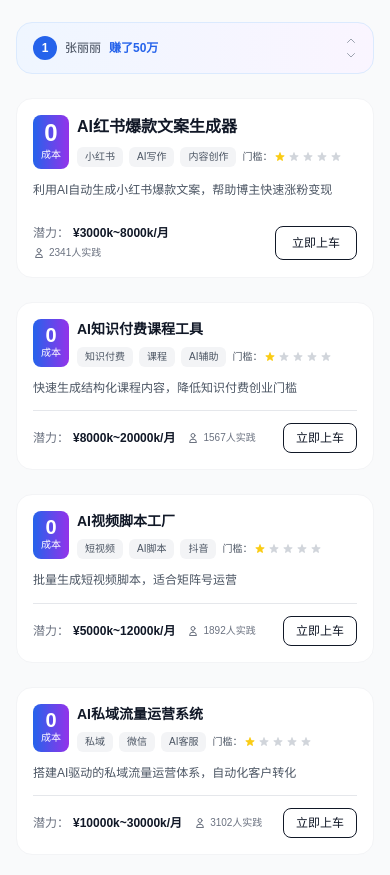
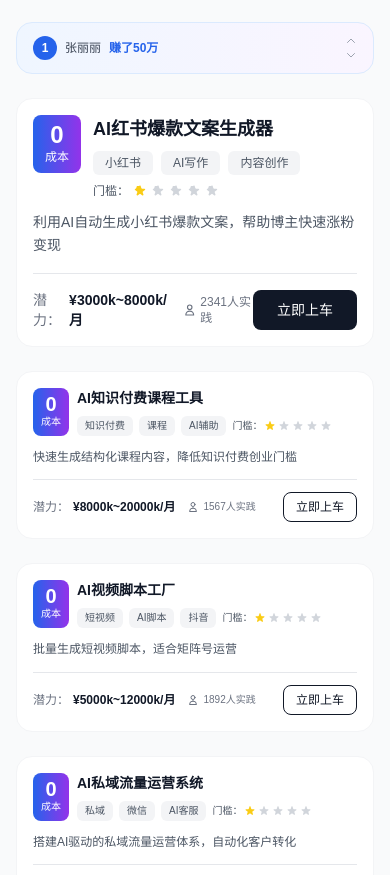
Before and after one commit to pikecode/aisalaryengine, a Vue app: page / in a window 390 px wide. Shown: the part 1635-2510 px from the top of the page. Built offline with nearby package versions, Linux system fonts and the light colour scheme.

Commit message:
refactor: 优化ProjectCard大卡片布局
- 移除左侧图片区域，采用全宽内容展示
- 增大成本徽章和标题字体提升视觉层次
- 优化底部统计和按钮布局，提升可读性
- 按钮改为深色样式增强视觉对比度

```diff
--- a/src/components/home/ProjectCard.vue
+++ b/src/components/home/ProjectCard.vue
@@ -1,40 +1,37 @@
 <template>
-  <!-- Featured card: horizontal layout on desktop, vertical on mobile -->
+  <!-- Featured card: horizontal layout with enhanced content -->
   <div
     v-if="isFeatured"
     class="rounded-2xl p-4 md:p-6 transition-all duration-200 cursor-pointer hover:shadow-xl border h-full bg-white border-gray-100"
   >
-    <div class="flex flex-col md:flex-row items-start gap-4 md:gap-6 h-full">
-      <!-- Left side: Badge + Content -->
-      <div class="flex-1 w-full">
-        <div class="flex items-start gap-2 md:gap-3 mb-3">
-          <!-- Cost Badge -->
-          <span class="inline-flex flex-col items-center justify-center px-2 md:px-3 py-1.5 md:py-2 rounded-lg bg-gradient-to-r from-blue-600 to-purple-600 text-white flex-shrink-0">
+    <div class="flex flex-col h-full">
+      <!-- Cost Badge + Title -->
+      <div class="flex items-start gap-3 mb-3">
+        <span class="inline-flex flex-col items-center justify-center px-3 py-2 rounded-lg bg-gradient-to-r from-blue-600 to-purple-600 text-white flex-shrink-0">
           <span class="text-2xl md:text-3xl font-bold leading-none">0</span>
-            <span class="text-[10px] md:text-xs font-normal mt-0.5">成本</span>
+          <span class="text-xs font-normal mt-0.5">成本</span>
         </span>
 
-          <!-- Title + Tags -->
-          <div class="flex-1">
-            <h3 class="text-base md:text-lg font-bold text-gray-900 mb-2">
+        <div class="flex-1 min-w-0">
+          <h3 class="text-lg md:text-xl font-bold text-gray-900 mb-2">
             {{ project.title }}
           </h3>
 
           <!-- Tags + Difficulty -->
-            <div class="flex flex-wrap items-center gap-1.5 md:gap-2">
+          <div class="flex flex-wrap items-center gap-2">
             <span
               v-for="tag in project.tags.slice(0, 3)"
               :key="tag"
-                class="text-[10px] md:text-xs px-2 md:px-3 py-0.5 md:py-1 rounded-md bg-gray-100 text-gray-600"
+              class="text-xs px-3 py-1 rounded-md bg-gray-100 text-gray-600"
             >
               {{ tag }}
             </span>
 
             <!-- Difficulty Stars -->
-              <div class="flex items-center gap-0.5 md:gap-1">
-                <span class="text-[10px] md:text-xs text-gray-600">门槛：</span>
-                <svg v-for="i in 5" :key="i" class="w-3 md:w-3.5 h-3 md:h-3.5" :class="i <= difficulty ? 'text-yellow-400' : 'text-gray-300'" fill="currentColor" viewBox="0 0 20 20">
-                  <path d="M9.049 2.927c.3-.921 1.603-.921 1.902 0l1.07 3.292a1 1 0 00.95.69h3.462c.969 0 1.371 1.24.588 1.81l-2.8 2.034a1 1 0 00-.364 1.118l1.07 3.292c.3.921-.755 1.688-1.54 1.118l-2.8-2.034a1 1 0 00-1.175 0l-2.8 2.034c-.784.57-1.838-.197-1.539-1.118l1.07-3.292a1 1 0 00-.364-1.118L2.98 8.72c-.783-.57-.38-1.81.588-1.81h3.461a1 1 0 00.951-.69l1.07-3.292z" />
+            <div class="flex items-center gap-1">
+              <span class="text-xs text-gray-600">门槛：</span>
+              <svg v-for="i in 5" :key="i" class="w-3.5 h-3.5" :class="i <= difficulty ? 'text-yellow-400' : 'text-gray-300'" fill="currentColor" viewBox="0 0 20 20">
+                <path d="M9.049 2.927c.3-.921 1.603-.921 1.902 0l1.07 3.292a1 1 0 00.95.69h3.462c.969 0 1.371 1.24.588 1.81l-2.8 2.034a1 1 0 00-.364 1.118l1.07 3.292c.3.921-.755 1.688-1.54 1.118l-2.8-2.034a1 1 0 00-1.175 0l-2.8 2.034c-.784.57-1.838-.197-1.539-1.118l1.07-3.292a1 1 0 00-.364-1.118L2.98 8.72c-.783-.57-.38-1.81.588-1.8a1 1 0 00.951-.69l1.07-3.292z" />
               </svg>
             </div>
           </div>
@@ -42,26 +39,25 @@
       </div>
 
       <!-- Description -->
-        <p class="text-xs md:text-sm text-gray-600 leading-relaxed">
+      <p class="text-sm text-gray-600 leading-relaxed mb-4 flex-1">
         {{ project.description }}
       </p>
-      </div>
 
-      <!-- Right side: Stats + Button -->
-      <div class="flex md:flex-col items-center md:items-end justify-between md:justify-between w-full md:w-auto mt-2 md:mt-0">
-        <div class="text-left md:text-right mb-0 md:mb-4">
-          <div class="text-xs md:text-sm flex items-center gap-1 mb-1 md:mb-2">
+      <!-- Footer: Stats + Button -->
+      <div class="flex items-center justify-between pt-4 border-t border-gray-200">
+        <div class="flex items-center gap-4">
+          <div class="text-sm flex items-center gap-1">
             <span class="text-gray-500">潜力：</span>
             <span class="text-gray-900 font-semibold">¥{{ priceRange }}/月</span>
           </div>
-          <div class="text-[10px] md:text-xs text-gray-500 flex items-center gap-1">
-            <svg class="w-3 md:w-4 h-3 md:h-4" fill="none" stroke="currentColor" viewBox="0 0 24 24">
+          <div class="text-xs text-gray-500 flex items-center gap-1">
+            <svg class="w-4 h-4" fill="none" stroke="currentColor" viewBox="0 0 24 24">
               <path stroke-linecap="round" stroke-linejoin="round" stroke-width="2" d="M16 7a4 4 0 11-8 0 4 4 0 018 0zM12 14a7 7 0 00-7 7h14a7 7 0 00-7-7z" />
             </svg>
             {{ project.views }}人实践
           </div>
         </div>
-        <button class="px-4 md:px-6 py-2 md:py-2.5 rounded-lg bg-white border border-gray-900 text-gray-900 text-xs md:text-sm font-medium hover:bg-gray-50 transition-colors whitespace-nowrap">
+        <button class="px-6 py-2.5 rounded-lg bg-gray-900 text-white text-sm font-medium hover:bg-gray-800 transition-colors whitespace-nowrap">
           立即上车
         </button>
       </div>
```
Lines whose indentation alone changed are shown as unchanged.
